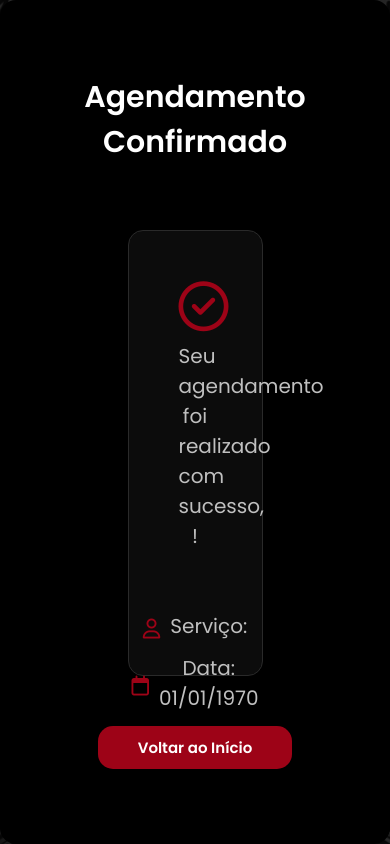
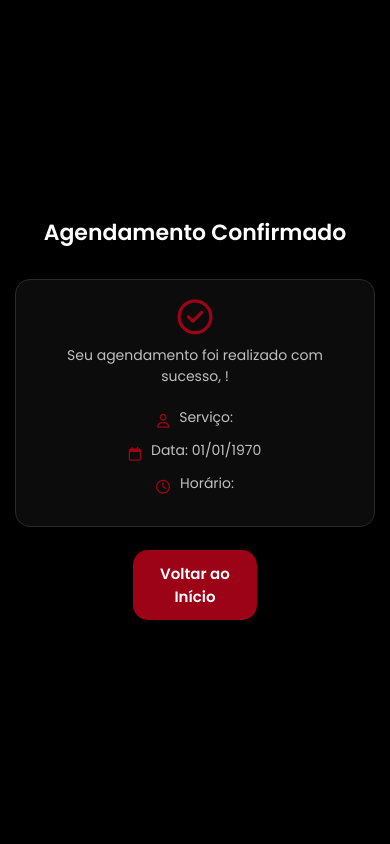
Before and after one commit to KauanyOp/StudioFlow, a PHP site: page /frontend/confirmacao.php in a window 390 px wide. Run offline with PHP 8.4, Linux system fonts and the light colour scheme.

Commit message:
feat: Adiciona responsividade para notebook e celular

```diff
--- a/assets/css/style.css
+++ b/assets/css/style.css
@@ -14,8 +14,8 @@ body {
   background: var(--bg);
   padding: 50px 60px;
   border-radius: 16px;
-  width: 1100px;
-  height: 700px;
+  width: min(1100px, 95%);
+  min-height: 700px;
   text-align: center;
 }
 
@@ -88,7 +88,7 @@ body {
 nav{
   background-color: var(--bg);
   width: 100%;
-  height: 10%;
+  height: 80px;
   position: fixed;
   top: 0;
   display: flex;
@@ -262,3 +262,231 @@ p {
 .erro{
   color: var(--red);
 }
+
+/*Responsividade Notebook*/
+@media (max-width: 1366px) and (max-height: 800px) {
+
+
+body {
+  min-height: 100vh;
+  height: auto;
+}
+
+.container {
+  width: min(1000px, 80%);
+  padding: 35px 30px;
+  min-height: 500px;
+}
+
+.logo-wrapper img {
+  width: 200px;
+  height: 170px;
+}
+
+form {
+  width: 450px;
+  padding: 30px 0;
+  margin: 20px;
+}
+
+h2 {
+  font-size: 24px;
+  margin-bottom: 10px;
+}
+
+label {
+  font-size: 18px;
+}
+
+input,
+select {
+  height: 45px;
+  margin-bottom: 20px;
+}
+
+nav {
+  height: 70px;
+}
+.logo {
+  height: 70px;
+}
+}
+
+/*Responsividade Tablet*/
+@media (max-width: 768px) {
+
+body {
+  min-height: 100vh;
+  height: auto;
+  padding: 20px 0;
+  background: var(--bg);
+}
+
+.container {
+  width: 95%;
+  height: auto;
+  padding: 30px 20px;
+}
+
+.logo-wrapper img {
+  width: 180px;
+  height: auto;
+}
+
+.subtitle {
+  font-size: 18px;
+  margin-bottom: 25px;
+}
+
+.cards {
+  gap: 20px;
+  flex-wrap: wrap;
+}
+
+.card {
+  width: 280px;
+  height: 200px;
+  padding: 25px;
+}
+
+.icon {
+  font-size: 40px;
+}
+
+.card-title {
+  font-size: 20px;
+}
+
+.card-subtitle {
+  font-size: 18px;
+}
+
+form {
+  width: 90%;
+  max-width: 500px;
+  margin: 100px auto 20px;
+}
+
+.card-confirm {
+  width: 90%;
+  height: auto;
+}
+}
+
+/*Responsividade Celular*/
+@media (max-width: 480px) {
+
+body {
+  min-height: 100vh;
+  height: auto;
+  padding: 15px 0;
+  background: var(--bg);
+}
+
+.container {
+  width: 100%;
+  height: auto;
+  border-radius: 0;
+  padding: 25px 15px;
+}
+
+.logo-wrapper img {
+  width: 150px;
+  height: auto;
+}
+
+.subtitle {
+  font-size: 16px;
+  margin-bottom: 20px;
+}
+
+.cards {
+  flex-direction: column;
+  align-items: center;
+  gap: 15px;
+}
+
+.card {
+  width: 100%;
+  max-width: 320px;
+  min-height: 160px;
+  height: auto;
+  padding: 20px;
+}
+
+.icon {
+  font-size: 35px;
+}
+
+.card-title {
+  font-size: 18px;
+}
+
+.card-subtitle {
+  font-size: 16px;
+}
+
+nav {
+  height: 65px;
+  gap: 10px;
+}
+
+.logo {
+  height: 50px;
+}
+
+.icone {
+  font-size: 22px;
+  margin-left: 15px;
+}
+
+form {
+  width: 95%;
+  margin: 85px auto 20px;
+  padding: 25px 0;
+}
+
+h2 {
+  font-size: 22px;
+}
+
+label {
+  font-size: 15px;
+}
+
+input,
+select {
+  width: 90%;
+  height: 42px;
+  font-size: 14px;
+  margin-bottom: 20px;
+}
+
+button {
+  width: 90%;
+  margin: 8px 0;
+  padding: 12px;
+}
+
+.container-confirm {
+  padding: 15px;
+}
+
+.card-confirm {
+  width: 100%;
+  height: auto;
+  margin: 15px 0;
+  padding: 20px;
+}
+
+.info-confirm {
+  margin-top: 20px;
+}
+
+.item,
+p {
+  font-size: 14px;
+  text-align: center;
+}
+
+}
--- a/frontend/confirmacao.php
+++ b/frontend/confirmacao.php
@@ -20,6 +20,7 @@ $contato = $_SESSION["contato"] ?? "";
     <link rel="stylesheet" href="https://cdnjs.cloudflare.com/ajax/libs/font-awesome/6.5.0/css/all.min.css">
     <link href="https://fonts.googleapis.com/css2?family=Poppins:wght@300;400;500;600&display=swap" rel="stylesheet">
     <link rel="shortcut icon" href="../assets/img/icon/favicon.ico" type="image/x-icon">
+    <meta name="viewport" content="width=device-width, initial-scale=1.0">
 </head>
 
 <body>
--- a/frontend/form-agendamento.php
+++ b/frontend/form-agendamento.php
@@ -1,4 +1,3 @@
-<?php ?>
 <!DOCTYPE html>
 <html lang="pt-BR">
 <head>
@@ -8,6 +7,7 @@
     <link rel="stylesheet" href="https://cdnjs.cloudflare.com/ajax/libs/font-awesome/6.5.0/css/all.min.css">
     <link href="https://fonts.googleapis.com/css2?family=Poppins:wght@300;400;500;600&display=swap" rel="stylesheet">
     <link rel="shortcut icon" href="../assets/img/icon/favicon.ico" type="image/x-icon">
+    <meta name="viewport" content="width=device-width, initial-scale=1.0">
 </head>
 <body>
 
--- a/frontend/index.php
+++ b/frontend/index.php
@@ -1,4 +1,3 @@
-<?php ?>
 <!DOCTYPE html>
 <html lang="pt-br">
 <head>
@@ -8,6 +7,7 @@
   <link rel="stylesheet" href="https://cdnjs.cloudflare.com/ajax/libs/font-awesome/6.5.0/css/all.min.css">
   <link href="https://fonts.googleapis.com/css2?family=Poppins:wght@300;400;500;600&display=swap" rel="stylesheet">
   <link rel="shortcut icon" href="../assets/img/icon/favicon.ico" type="image/x-icon">
+  <meta name="viewport" content="width=device-width, initial-scale=1.0">
   <title>StudioFlow</title>
 </head>
 <body>
```
